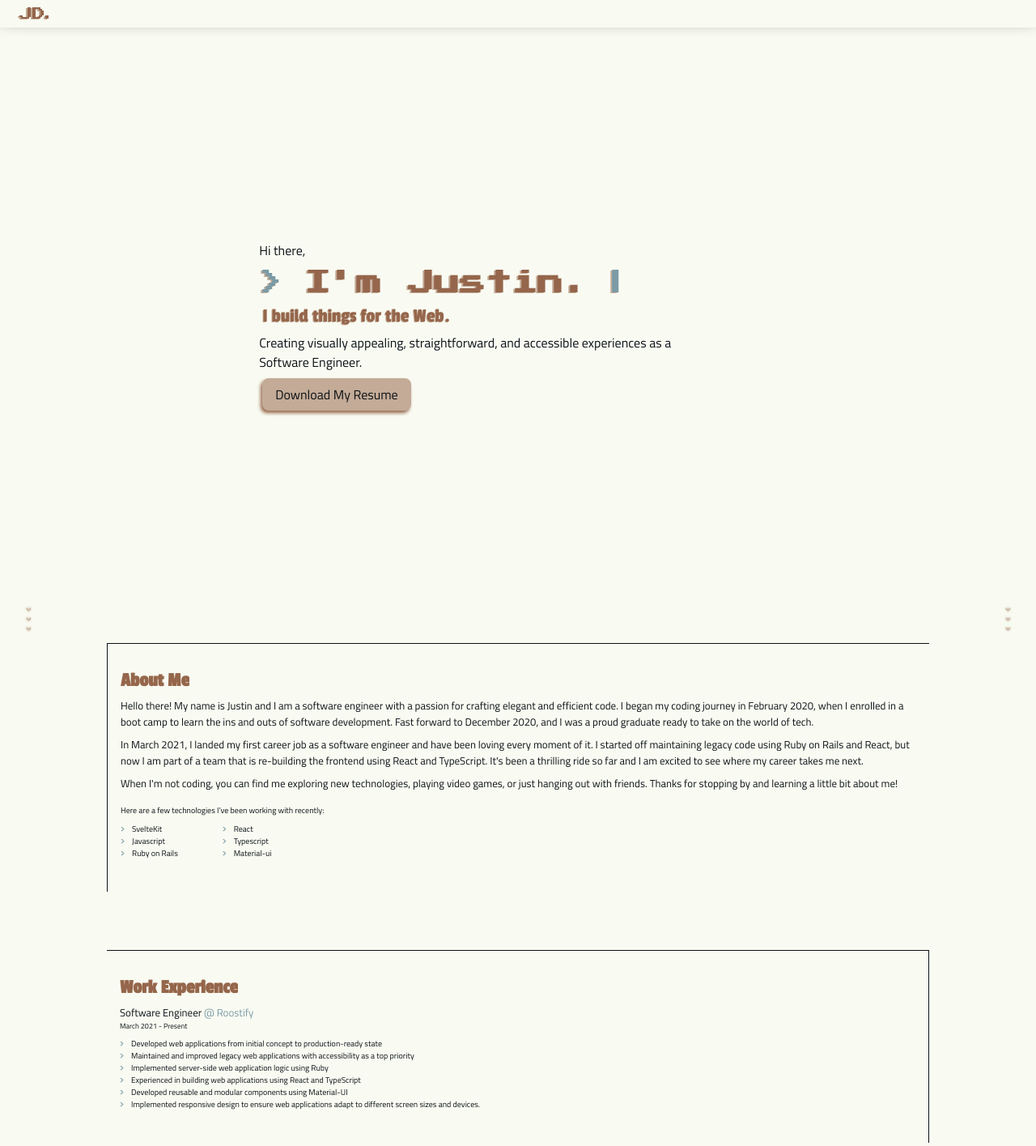
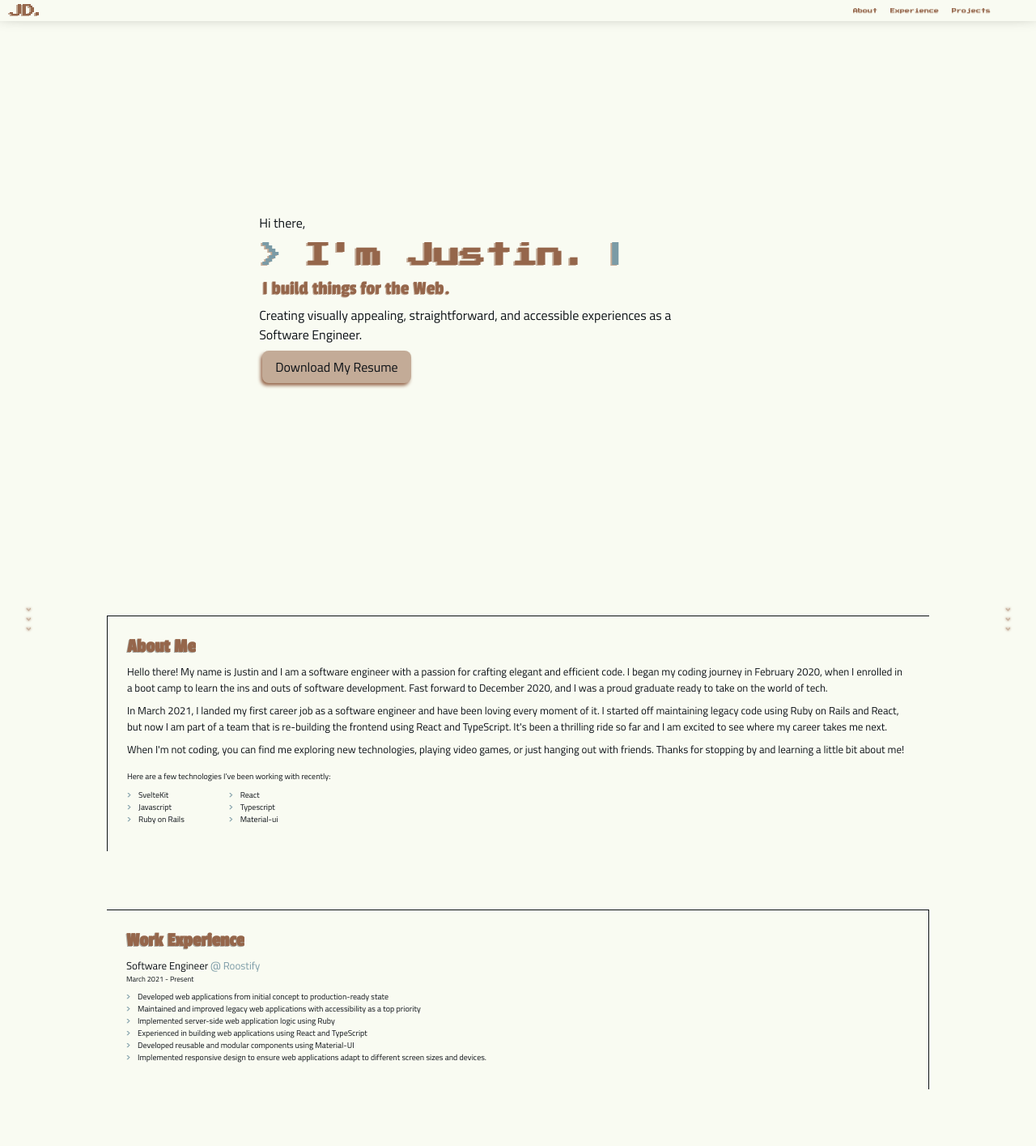
Before and after one commit to Therealjustindude/JD_portfolio, a SvelteKit app: page / in a window 1280 px wide. Shown: the top 1415 px of the page at 81% size. Built offline with nearby package versions, Linux system fonts and the light colour scheme; some icons are missing; a web font is replaced by a local one.

Commit message:
added mobile contact component, removed route, and added scroll to anchor

```diff
--- a/src/components/About.svelte
+++ b/src/components/About.svelte
@@ -83,6 +83,7 @@
 	h2 {
 		color: var(--theme-palette-primary);
 		margin-bottom: 8px;
+		filter: drop-shadow(-1px 1px 0.15px rgba(7, 7, 7, 0.3));
 	}
 	.paragraph {
 		margin-bottom: 8px;
--- a/src/components/Experience.svelte
+++ b/src/components/Experience.svelte
@@ -74,6 +74,8 @@
 	h2 {
 		color: var(--theme-palette-primary);
 		margin-bottom: 8px;
+		filter: drop-shadow(-1px 1px 0.15px rgba(7, 7, 7, 0.3));
+
 	}
 	#exp-container {
 		font-size: small;
--- a/src/routes/contact/+page.svelte
+++ b/src/components/MobileContactForm.svelte
@@ -1,11 +1,38 @@
 <script>
 	import { elasticIn } from "svelte/easing";
 	import { fly } from 'svelte/transition'
+	import { onMount } from "svelte";
+
+  let isVisible = false;
+  let element;
+
+  function handleIntersect(entries, observer) {
+    entries.forEach(entry => {
+      if (entry.isIntersecting) {
+        isVisible = true;
+        // observer.unobserve(entry.target);
+      }
+      if (!entry.isIntersecting) {
+        isVisible = false;
+        // observer.unobserve(entry.target);
+      }
+    });
+  }
+
+  onMount(() => {
+    const observer = new IntersectionObserver(handleIntersect);
+    element = document.querySelector('#contact-element');
+    observer.observe(element);
+  });
 </script>
 
 <div id="form-container">
 	<form id="contact-form-page" transition:fly={{duration: 100, opacity: 0, easing: elasticIn, x: 50, y: 0 }}>
-		<h1>Contact me</h1>
+		<div id="contact-element">
+			{#if isVisible}
+				<h2 id="contact-transition">Contact me</h2>
+			{/if}
+		</div>
 		<p>Although I’m not currently looking for any new opportunities, my inbox is always open.</p>
 		<div class="one-col">
 			<label for="name-input-cp">Name</label>
@@ -28,9 +55,23 @@
 </div>
 
 <style>
-	h1 {
-		font-size: large;
-		filter: drop-shadow(1px 1px 0.85px rgba(7, 7, 7, 0.3));
+	/* The typing effect */
+	@keyframes typing {
+		from { width: 0 }
+		to { width: 100% }
+	}
+	#contact-transition {
+		animation-duration: 1s;
+		animation-timing-function: steps(30, end);
+		animation-name: typing;
+		animation-fill-mode: forwards;
+		overflow: hidden;
+		white-space: nowrap;
+	}
+	h2 {
+		filter: drop-shadow(-1px 1px 0.15px rgba(7, 7, 7, 0.3));
+		color: var(--theme-palette-primary);
+		margin-bottom: 8px;
 	}
 	p {
 		font-size: x-small;
@@ -58,9 +99,11 @@
 		border: none;
 		border-radius: 4px;
     filter: drop-shadow(2px 2px 2px rgba(7, 7, 7, 0.633));
-		background-color: var(--theme-palette-primary);
+		background-color: var(--theme-palette-secondary);
+		color: var(--theme-palette-common-text);
 		padding: 4px 8px;
 		margin-top: 4px;
+		transition: 0.2s;
 	}
 	button:hover {
 		background-color: var(--theme-palette-accent);
@@ -69,11 +112,6 @@
 	#contact-form-page {
 		display: grid;
 		grid-row-gap: 8px;
-	}
-	#form-container {
-		border-radius: 16px;
-    padding: 16px;
-  	box-shadow: 0 0 32px var(--theme-palette-primary);
 	}
 	.one-col {
 		display: flex;
--- a/src/components/NavigationBar.svelte
+++ b/src/components/NavigationBar.svelte
@@ -1,26 +1,39 @@
 <script>
 	import Logo from './Logo.svelte'
   import ThemeToggle from './ThemeToggle.svelte'
+
+	function handleAnchorClick (event) {
+		event.preventDefault()
+		const link = event.currentTarget
+		const anchorId = new URL(link.href).hash.replace('#', '')
+		const anchor = document.getElementById(anchorId)
+		window.scrollTo({
+			top: anchor.getBoundingClientRect().top + window.pageYOffset - (window.innerHeight / 8),
+			behavior: 'smooth'
+		})
+	}
 </script>
 
 <nav id="nav-container">
 	<Logo />
 	<div id="link-container">
-		<a id="contact-link" href="/contact">Contact</a>
+		<a id="about-link" href="#about-me" on:click={handleAnchorClick}>About</a>
+		<a id="experience-link" href="#experience" on:click={handleAnchorClick}>Experience</a>
+		<a id="projects-link" href="#projects" on:click={handleAnchorClick}>Projects</a>
+		<a id="contact-link" href="#contact" on:click={handleAnchorClick}>Contact</a>
 		<ThemeToggle />
 	</div>
 </nav>
 
 <style>
 	#nav-container {
-		position: sticky;
+		position: fixed;
 		top: 0;
-		height: 40px;
 		display: flex;
     justify-content: space-between;
     align-items: center;
 		background-color: var(--theme-palette-common-background);
-		padding: 8px 24px 8px 24px;
+		padding: 4px 12px;
 		left: 0;
 		right: 0;
 		box-shadow: 0px -16px 24px black;
@@ -36,15 +49,32 @@
 		display: none;
 	}
 
+	a {
+		display: flex;
+		font-family: 'Press Start 2P', cursive;
+		font-size: 6px;
+		text-decoration: none;
+		color: var(--theme-palette-primary);
+		filter: drop-shadow(0px 1px 0.5px var(--theme-palette-secondary));
+		transition: 0.3s;
+		margin: 0px 8px;
+	}
+	a:hover {
+		color: var(--theme-palette-accent);
+		font-size: 7px;
+	}
+
 	/* When the browser is below 420px */
 	@media screen and (max-width: 420px) {
-		#nav-container {
-			padding: 8px 16px 8px 16px;
+		a {
+			font-size: 5px;
+		}
+		a:hover {
+			font-size: 6px;
 		}
 		#contact-link {
 			display: flex;
 			font-family: 'Press Start 2P', cursive;
-			font-size: 8px;
 			text-decoration: none;
 			color: var(--theme-palette-primary);
 			filter: drop-shadow(0px 1px 0.5px var(--theme-palette-secondary));
@@ -52,8 +82,19 @@
 		}
 		#contact-link:hover {
 			color: var(--theme-palette-accent);
-			font-size: 9px;
 		}
+	}
+	/* When the browser is below 325px */
+	@media screen and (max-width: 325px) {
+		#nav-container {
+			justify-content: center;
+			flex-wrap: wrap;
+		}
+		/* #contact-link {
+
+		}
+		#contact-link:hover {
+		} */
 	}
 
 </style>
--- a/src/components/Projects.svelte
+++ b/src/components/Projects.svelte
@@ -37,7 +37,7 @@
 	<div class="short-desc">
 		Provides tools to effectively allocate your funds
 	</div>
-	<div id="highlights-container">
+	<div class="highlights-container">
 		<div class="highlights">
 			<div class="highlight-bullet"> > </div>
 			Created a React application utilizing Redux for state management
@@ -58,7 +58,7 @@
 	<div class="short-desc">
 		Displayed a menu for a fictional food truck
 	</div>
-	<div id="highlights-container">
+	<div class="highlights-container">
 		<div class="highlights">
 			<div class="highlight-bullet"> > </div>
 			Developed a software application utilizing a Rails API and Vanilla JavaScript
@@ -80,7 +80,7 @@
 	<div class="short-desc">
 		Offers a pet owner the opportunity to journal and keep track of their pets health
 	</div>
-	<div id="highlights-container">
+	<div class="highlights-container">
 		<div class="highlights">
 			<div class="highlight-bullet"> > </div>
 			Developed a Ruby on Rails project adhering to the Model-View-Controller (MVC) pattern
@@ -105,6 +105,7 @@
 	h2 {
 		color: var(--theme-palette-primary);
 		margin-bottom: 8px;
+		filter: drop-shadow(-1px 1px 0.15px rgba(7, 7, 7, 0.3));
 	}
 	#proj-container {
 		font-size: small;
@@ -119,10 +120,6 @@
 	}
 	.proj-name {
 		font-size: small;
-	}
-	.company {
-		font-size: small;
-		color: var(--theme-palette-accent);
 	}
 	.short-desc {
 		font-size: xx-small;
@@ -139,7 +136,7 @@
 		font-size: 6px;
 		margin-right: 8px;
 	}
-	#highlights-container {
+	.highlights-container {
 		display: grid;
     grid-template-columns: 1fr;
 		margin: 8px 0px;
--- a/src/routes/+page.svelte
+++ b/src/routes/+page.svelte
@@ -4,6 +4,7 @@
 	import { fly } from 'svelte/transition'
 	import About from "../components/About.svelte";
 	import Experience from "../components/Experience.svelte";
+	import MobileContactForm from "../components/MobileContactForm.svelte";
 </script>
 
 <div id="hero-container">
@@ -35,6 +36,10 @@
 
 <div id="projects">
 	<Projects />
+</div>
+
+<div id="contact">
+	<MobileContactForm />
 </div>
 
 <div id="footer"> Designed & Built by Justin Davies </div>
@@ -91,7 +96,7 @@
     align-items: flex-start;
     flex-direction: column;
 		height: auto;
-		padding: 32px 16px;
+		padding: 24px 24px;
 		border-top: 0.5px solid;
 		border-left: 0.5px solid;
 	}
@@ -100,7 +105,7 @@
     align-items: flex-start;
     flex-direction: column;
 		height: auto;
-		padding: 32px 16px;
+		padding: 24px 24px;
 		border-right: 0.5px solid;
 		border-top: 0.5px solid;
 	}
@@ -109,7 +114,7 @@
     align-items: flex-start;
     flex-direction: column;
 		height: auto;
-		padding: 32px 16px;
+		padding: 24px 24px;
 		border-bottom: 0.5px solid;
 		border-left: 0.5px solid;
 	}
@@ -171,6 +176,10 @@
 		padding: 9px 17px;
     filter: drop-shadow(-3px 4px 1px var(--theme-palette-secondary));
 	}
+
+	#contact {
+		display: none;
+	}
 	#footer {
 		display: flex;
     align-items: center;
@@ -230,6 +239,18 @@
 		}
 	}
 
+	/* When the browser is below 420px */
+	@media screen and (max-width: 420px) {
+		#contact {
+			display: flex;
+			align-items: flex-start;
+			flex-direction: column;
+			height: auto;
+			padding: 24px 24px;
+			border-bottom: 0.5px solid;
+			border-right: 0.5px solid;
+		}
+	}
 	/* When the browser is below 400px */
 	@media screen and (max-width: 400px) {
 		#short-about {
```
